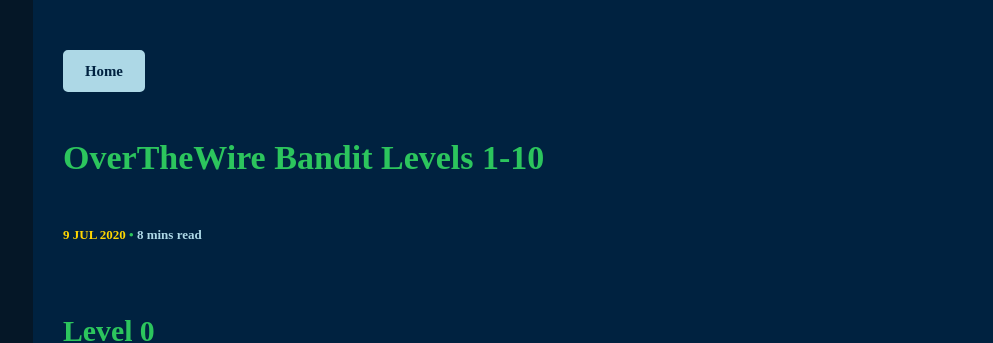
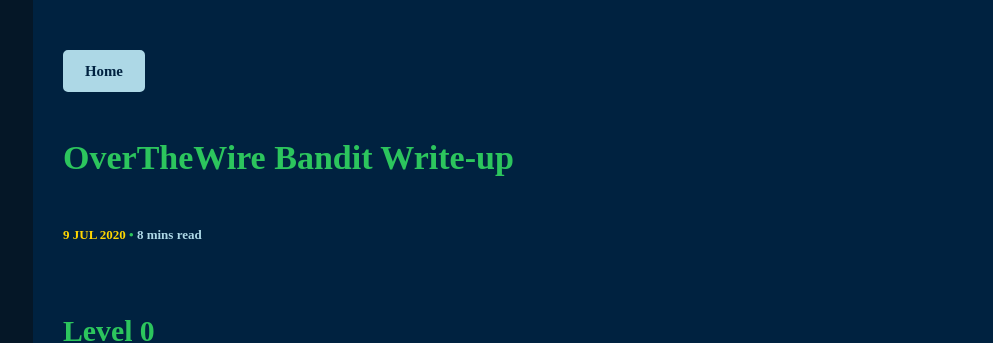
Before and after one commit to parthdt/parthdt.github.io, a Jekyll site: the page built from _posts/2020-07-09-overthewire-bandit.md, in a window 1280 px wide. Shown: the top 343 px of the page, without its empty margins (287-1280 px from the left). Built offline with Jekyll 4.4.1, drawn with Linux system fonts in a browser that asks for light colours; emoji names are drawn with the system emoji font; some web fonts are replaced.

Commit message:
Changed post2 metadata

```diff
--- a/_posts/2020-07-09-overthewire-bandit.md
+++ b/_posts/2020-07-09-overthewire-bandit.md
@@ -1,8 +1,8 @@
 ---
 layout: post
-title:  OverTheWire Bandit Levels 1-10
-excerpt: "First attempt at wargames, hopefully a good first writeup as well :D"
-categories: overthewire wargames
+title:  OverTheWire Bandit Write-up
+excerpt: "First attempt at wargames, hopefully a good first write-up as well :D"
+categories: overthewire wargames write-up
 
 ---
 
```
